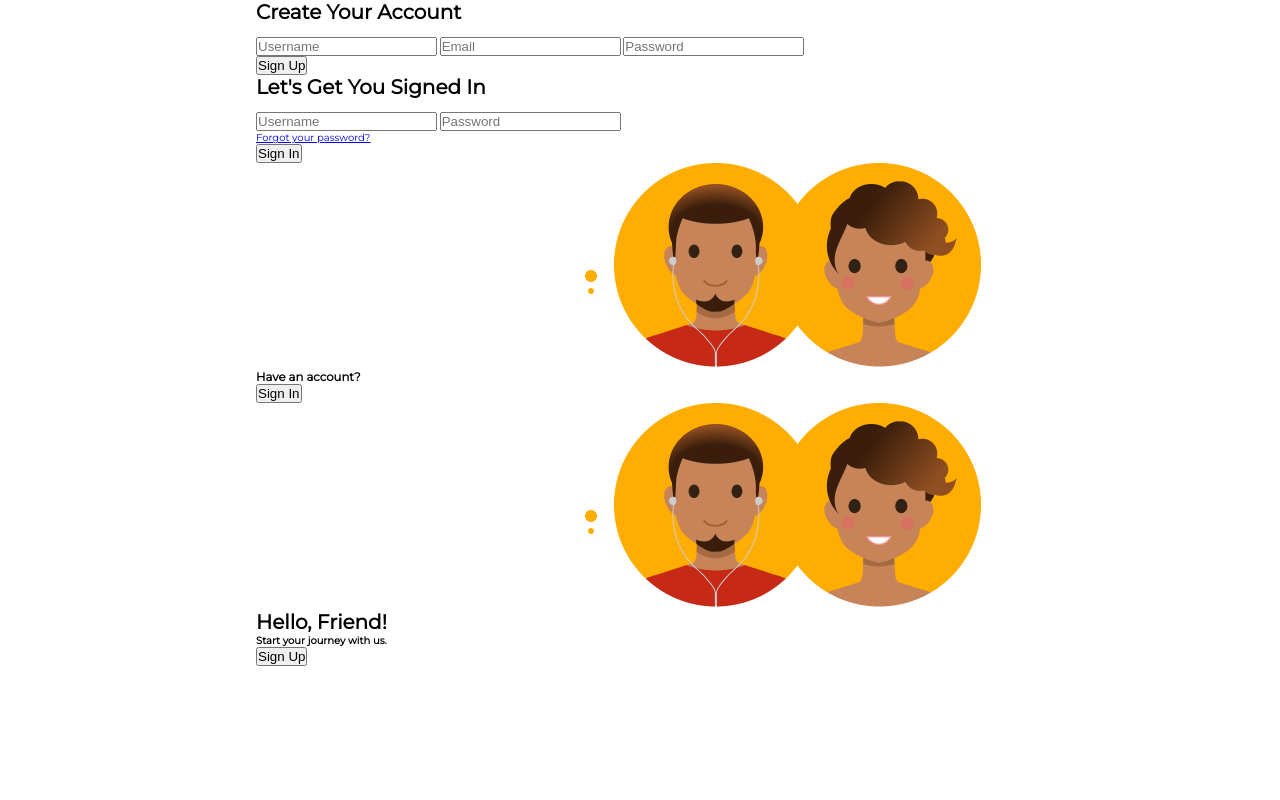
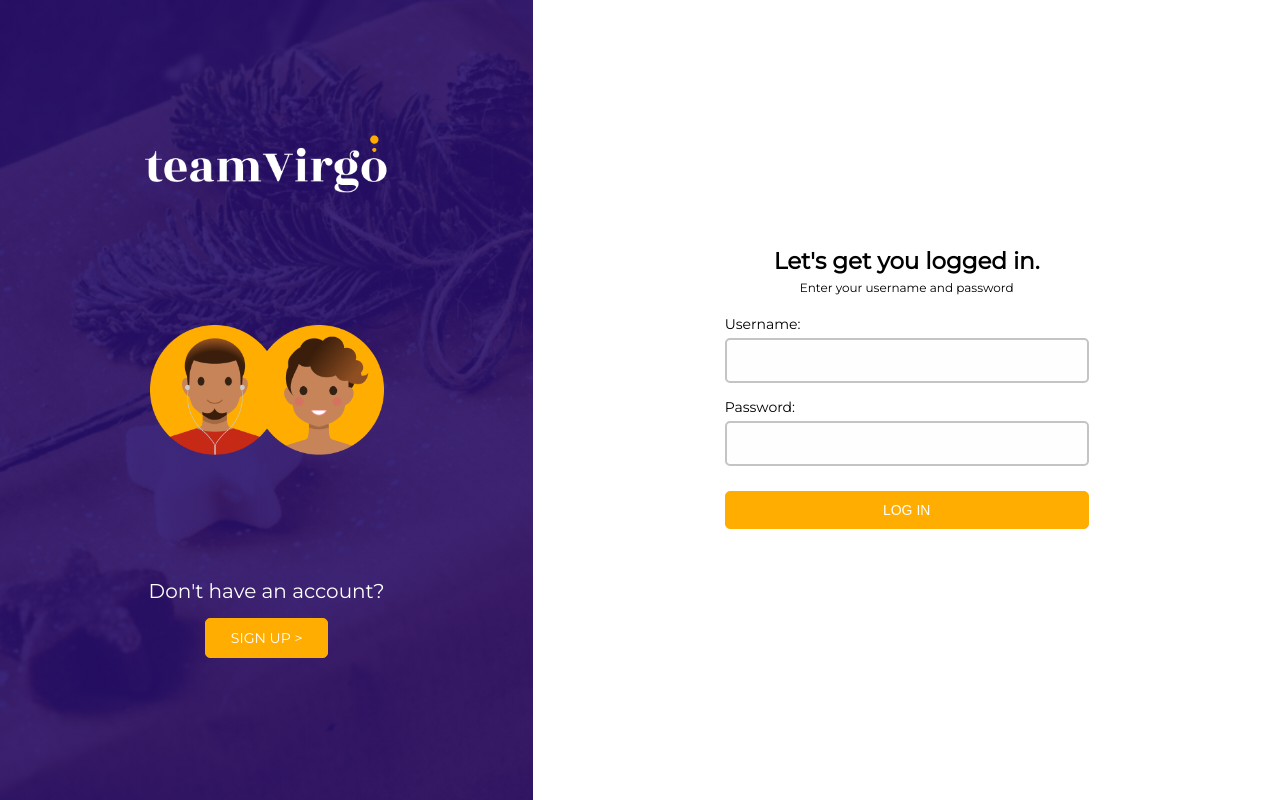
Before and after one commit to justfizah/teamvirgo1, a PHP site: page /new/index.php in a window 1280 px wide. Run offline with PHP 8.4, Linux system fonts and the light colour scheme.

Commit message:
responsive design

```diff
--- a/new/css/style.css
+++ b/new/css/style.css
@@ -7,11 +7,14 @@
 body{
     font-size: 62.5%;
     font-family: 'Montserrat', sans-serif;
+    max-width: 100vw !important;
+    overflow-x: hidden;
 }
 
 main{
     display: flex;
     align-items: center;
+    height: auto;
 }
 
 .side{
@@ -192,7 +195,7 @@ h2{
     }
 
     .main{
-        padding: 50px;
+        padding:  50px;
     }
 }
 
@@ -204,6 +207,13 @@ h2{
     .avatars{
         height: 80px;
         margin-top: 20px;
+    }
+}
+
+@media screen and (max-width: 400px){
+    .container{
+        width: 100% !important;
+        min-width: 100%;
     }
 }
 
@@ -222,8 +232,3 @@ form{
     transition: 0.4s ease all;
     /* animation: 0.4s fadein; */
 }
-
-@keyframes fadein {
-    from { opacity: 0; }
-    to   { opacity: 1; }
-}
--- a/new/index.php
+++ b/new/index.php
@@ -1,65 +1,107 @@
-<!doctype html>
+<!DOCTYPE html>
 <html lang="en">
 <head>
-    <meta charset="utf-8">
-    <meta name="viewport" content="width=device-width, initial-scale=1, shrink-to-fit=no">
+    <meta charset="UTF-8">
+    <meta name="viewport" content="width=device-width, initial-scale=1.0">
+    <meta http-equiv="X-UA-Compatible" content="ie=edge">
+    <title>Login ~ Team Virgo</title>
+    <link rel="stylesheet" href="css/style.css">
     <link href="https://fonts.googleapis.com/css?family=Lato|Montserrat&display=swap" rel="stylesheet">
-    <link rel="stylesheet" href="css/style.css" />
-    <title>TeamVirgo Sign-in/Sign-up</title>
 </head>
 <body>
-
-      <div class="container" id="container">
-        <div class="form-container sign-up-container">
-          <form action="registration.php" method="POST">
-            <h1>Create Your Account</h1>
-            <br>
-            <input type="text" placeholder="Username" required name="username">
-            <input type="email" placeholder="Email" required name="email">
-            <input type="password" placeholder="Password" required name="password">
-            <br>
-            <button>Sign Up</button>
-          </form>
+    <main>
+        <section class="side hide-mobile">
+            <div class="side-main">
+                    <div class="logo-box">
+                            <img src="images/logo.png" alt="Team virgo logo">
                         </div>
 
-        <div class="form-container sign-in-container">
-          <form action="validation.php" METHOD="POST">
-            <h1>Let's Get You Signed In</h1>
-            <br>
-            <input type="text" placeholder="Username" required name="username">
-            <input type="password" placeholder="Password" required name="password">
-            <br>
-            <a href="#">Forgot your password?</a>
-            <br>
-            <button>Sign In</button>
-          </form>
+                        <div class="avatars">
+                            <img src="images/avatars.png" alt="">
                         </div>
 
-        <div class="overlay-container">
-          <div class="overlay">
-            <div class="overlay-panel overlay-left">
-<!--               <h1>teamVirgo</h1> -->
-              <img src="images/logo.png" id="teamlogo">
-              <img alt="avatars" src="images/avatars.png">
-              <h3>Have an account?</h3>
-              <button class="ghost" id="signIn">Sign In</button>
+                        <div class="cta" id="cta-login">
+                            <h6>Don't have an account?</h6>
+                            <a href="" class="btn" id="show-reg-btn">Sign up ></a>
                         </div>
-            <div class="overlay-panel overlay-right">
-<!--                 <h1>teamVirgo</h1> -->
-                <img src="images/logo.png" id="teamlogo">
-               <img alt="avatars" src="images/avatars.png">
-              <h1>Hello, Friend!</h1>
-              <p><b>Start your journey with us.</b></p>
-              <button class="ghost" id="signUp">Sign Up</button>
+
+                        <div class="cta" id="cta-reg">
+                            <h6>Already have an account?</h6>
+                            <a href="" class="btn" id="show-login-btn">Log in ></a>
                         </div>
             </div>
+        </section>
+        <section class="main">
+             <div class="container">
+                <div class="show-mobile">
+                    <div class="inner-align">
+                        <div class="logo-box">
+                            <img src="images/logo-2.png" alt="Team virgo logo">
+                        </div>
+
+                        <div class="avatars">
+                            <img src="images/avatars.png" alt="">
                         </div>
                     </div>
                 </div>
 
-    <script src="js/main.js"></script>
-    <script src="https://code.jquery.com/jquery-3.3.1.slim.min.js" integrity="sha384-q8i/X+965DzO0rT7abK41JStQIAqVgRVzpbzo5smXKp4YfRvH+8abtTE1Pi6jizo" crossorigin="anonymous"></script>
-    <script src="https://cdnjs.cloudflare.com/ajax/libs/popper.js/1.14.3/umd/popper.min.js" integrity="sha384-ZMP7rVo3mIykV+2+9J3UJ46jBk0WLaUAdn689aCwoqbBJiSnjAK/l8WvCWPIPm49" crossorigin="anonymous"></script>
-    <script src="https://stackpath.bootstrapcdn.com/bootstrap/4.1.3/js/bootstrap.min.js" integrity="sha384-ChfqqxuZUCnJSK3+MXmPNIyE6ZbWh2IMqE241rYiqJxyMiZ6OW/JmZQ5stwEULTy" crossorigin="anonymous"></script>
+                 <div class="heading" id="login-heading">
+                     <h2>Let's get you logged in.</h2>
+                     <p>Enter your username and password</p>
+                 </div>
+
+                 <div class="heading" id="reg-heading">
+                    <h2>Hello friend!</h2>
+                    <p>Start your journey with us</p>
+                </div>
+
+                 <div class="form">
+                        <form action="registration.php" id="login-form">
+                            <div class="form-group">
+                                <label for="username">Username: </label>
+                                <input type="text" name="username"  class="form-input">
+                            </div>
+                            <div class="form-group">
+                               <label for="username">Password: </label>
+                               <input type="password" name="password"  class="form-input">
+                           </div>
+
+                           <div class="form-group">
+                               <button class="btn">Log in</button>
+                           </div>
+
+                           <div class="show-mobile">
+                                <p class="link-text">Don't have an account? <a href="" class="link" id="show-reg-link">Sign up</a></p>
+                            </div>
+                        </form>
+
+                        <form action="validation.php" id="reg-form">
+                            <div class="form-group">
+                                <label for="username">Username: </label>
+                                <input type="text" name="username"  class="form-input">
+                            </div>
+                            <div class="form-group">
+                                <label for="username">Email: </label>
+                                <input type="email" name="email"  class="form-input">
+                            </div>
+                            <div class="form-group">
+                               <label for="username">Password: </label>
+                               <input type="password" name="password"  class="form-input">
+                           </div>
+
+                           <div class="form-group">
+                               <button class="btn">Sign up</button>
+                           </div>
+
+                           <div class="show-mobile">
+                                <p class="link-text">Already have an account? <a href="" class="link" id="show-login-link">Log in</a></p>
+                            </div>
+                        </form>
+                    </div>
+             </div>
+        </section>
+    </main>
+
+    <script src="js/script.js"></script>
 </body>
 </html>
--- a/new/js/script.js
+++ b/new/js/script.js
@@ -30,6 +30,9 @@ function showLogin(e){
     showEl(loginHeading);
     showEl(ctaLogin);
     showEl(showRegLink);
+
+
+    document.title = "Login ~ Team virgo";
 }
 
 // shows the registration form
@@ -45,6 +48,8 @@ function showReg(e){
     showEl(regHeading);
     showEl(ctaReg);
     showEl(showLoginLink);
+
+    document.title = "Sign up ~ Team virgo";
 }
 
 function showEl(el){
```
Also changed, not shown: new/index.html (deleted, +0 -107 lines). Lines whose indentation alone changed are shown as unchanged.
